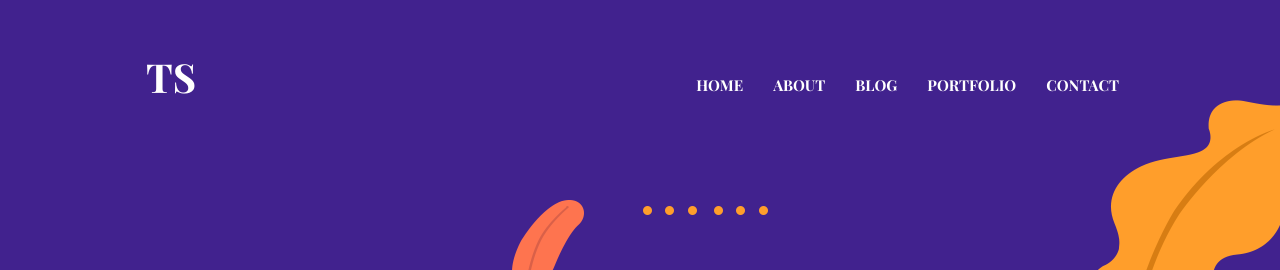
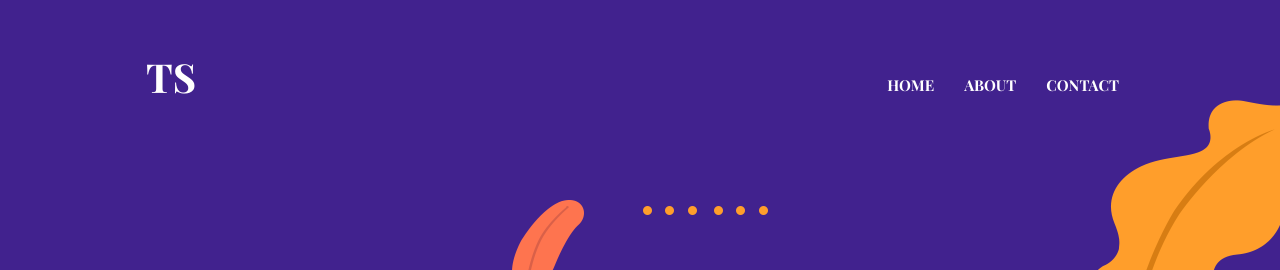
Before and after one commit to swid-tom/swid-tom.github.io, a Jekyll site: the page built from index.html, in a window 1280 px wide. Shown: the top 270 px of the page. Built offline with Jekyll 4.4.1, drawn with Linux system fonts in a browser that asks for light colours.

Commit message:
Comment out Blog and Portfolio menu items
Comment out Blog and Portfolio menu items in settings.

```diff
--- a/_data/settings.yml
+++ b/_data/settings.yml
@@ -13,8 +13,8 @@ copyright: Copyright &copy; 2020 Designed by [Themefisher](https://themefisher.c
 
 menu:
   - { name: About, link: "/about" }
-  - { name: Blog, link: "/blog" }
-  - { name: Portfolio, link: "/portfolio" }
+ # - { name: Blog, link: "/blog" }
+ # - { name: Portfolio, link: "/portfolio" }
   - { name: Contact, link: "/contact" }
 
 #-------------------------------
```
